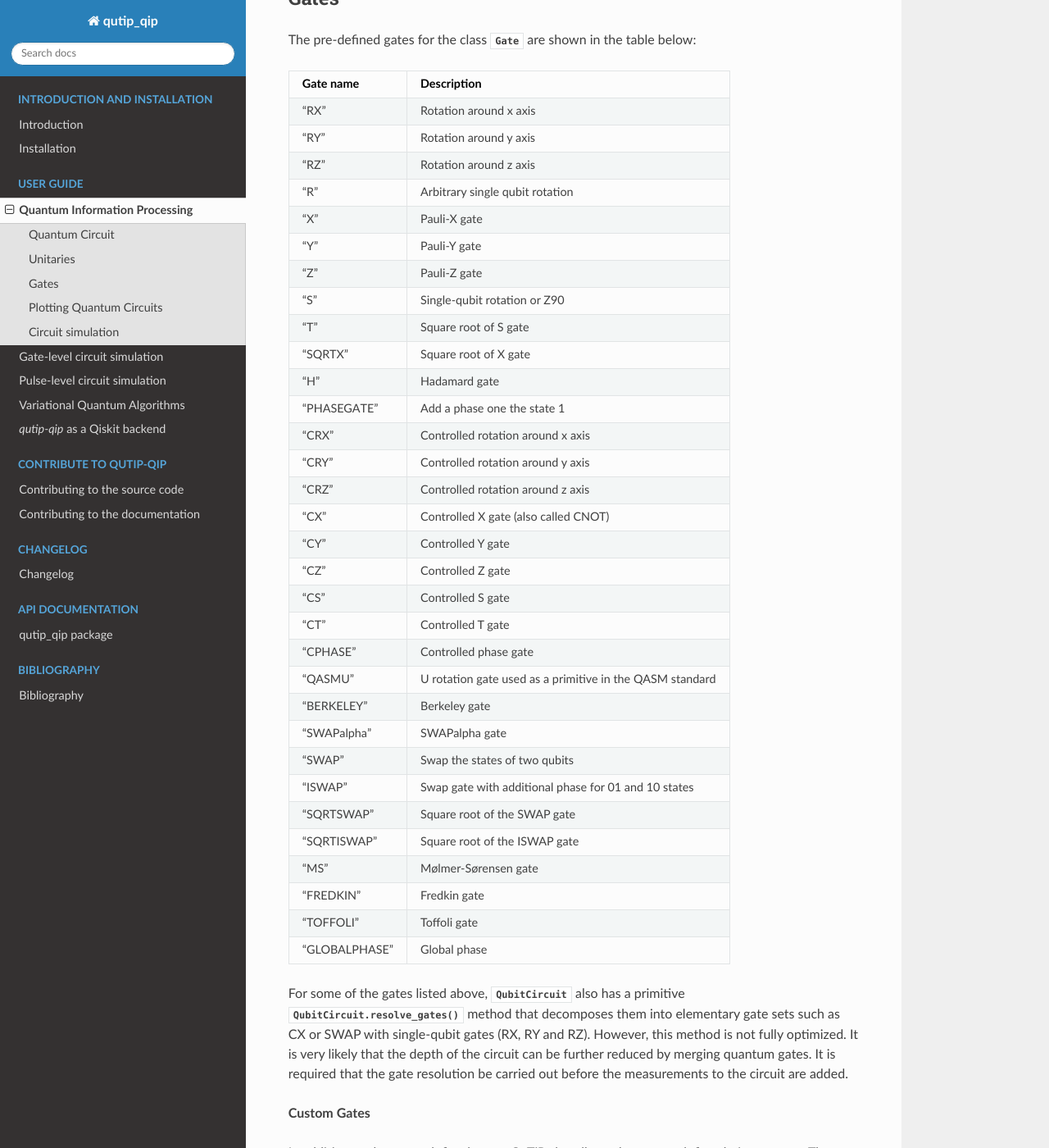
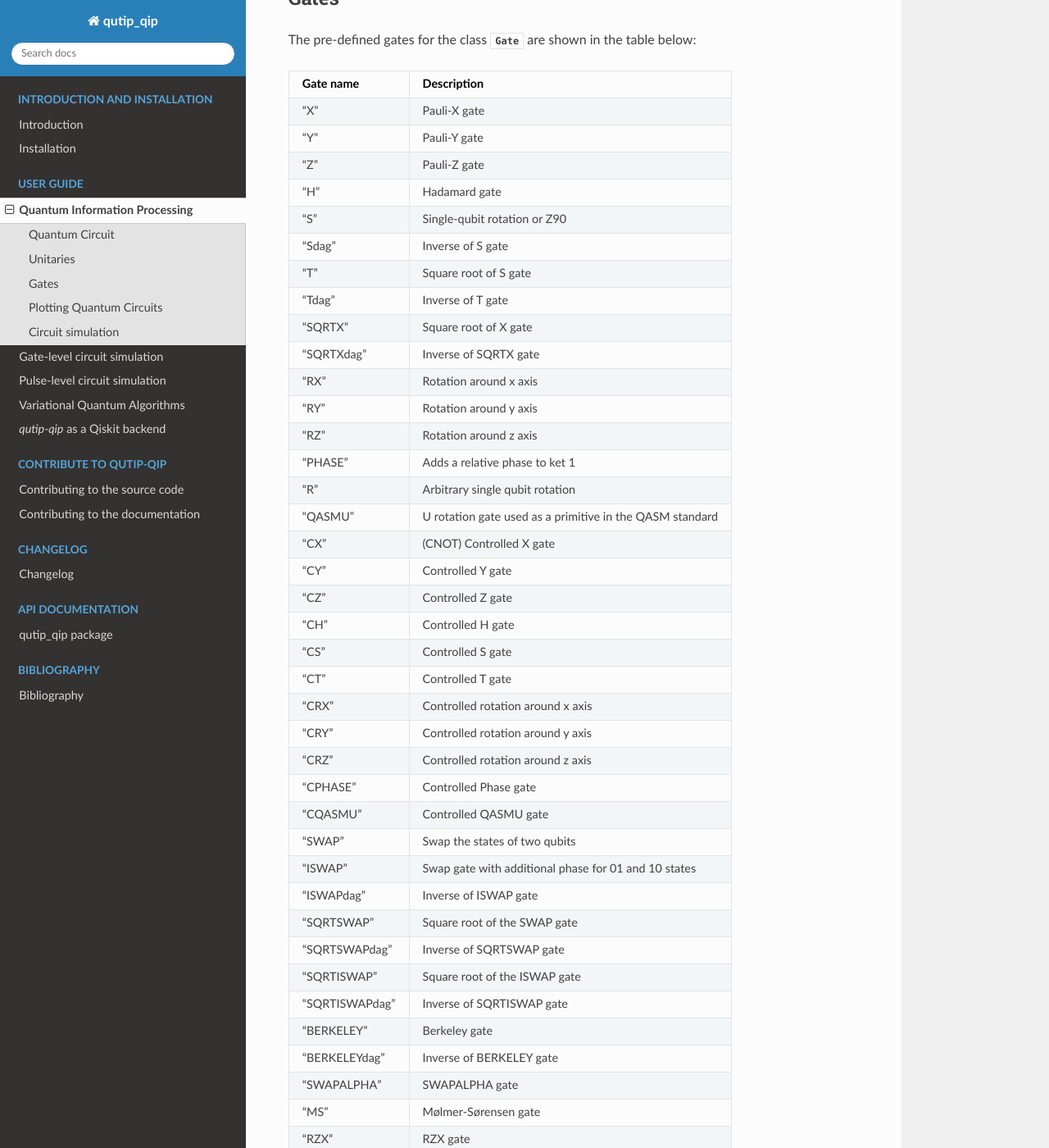
Before and after one commit to qutip/qutip-qip, a Sphinx documentation site: the page built from doc/source/qip-basics.rst, in a window 1280 px wide and 1400 px high, scrolled down 2336 px. Shown: the whole window at 82% size. Built offline with Sphinx 7.4.7 and the Read the Docs theme 3.1.0, drawn with Linux system fonts in a browser that asks for light colours; pages that are not in the unit, such as notebooks, are missing from menus; some of the changed text lies outside the part shown.

Commit message:
Added new standard gates to the docs

```diff
--- a/doc/source/qip-basics.rst
+++ b/doc/source/qip-basics.rst
@@ -139,38 +139,49 @@ The pre-defined gates for the class :class:`~.operations.Gate` are shown in the
 ====================  ========================================
 Gate name                           Description
 ====================  ========================================
+"X"                   Pauli-X gate
+"Y"                   Pauli-Y gate
+"Z"                   Pauli-Z gate
+"H"                   Hadamard gate
+"S"                   Single-qubit rotation or Z90
+"Sdag"                Inverse of S gate
+"T"                   Square root of S gate
+"Tdag"                Inverse of T gate
+"SQRTX"               Square root of X gate
+"SQRTXdag"            Inverse of SQRTX gate
 "RX"                  Rotation around x axis
 "RY"                  Rotation around y axis
 "RZ"                  Rotation around z axis
+"PHASE"               Adds a relative phase to ket 1
 "R"                   Arbitrary single qubit rotation
-"X"                   Pauli-X gate
-"Y"                   Pauli-Y gate
-"Z"                   Pauli-Z gate
-"S"                   Single-qubit rotation or Z90
-"T"                   Square root of S gate
-"SQRTX"               Square root of X gate
-"H"                   Hadamard gate
-"PHASEGATE"           Add a phase one the state 1
+"QASMU"               U rotation gate used as a primitive in the QASM standard
+"CX"                  (CNOT) Controlled X gate
+"CY"                  Controlled Y gate
+"CZ"                  Controlled Z gate
+"CH"                  Controlled H gate
+"CS"                  Controlled S gate
+"CT"                  Controlled T gate
 "CRX"                 Controlled rotation around x axis
 "CRY"                 Controlled rotation around y axis
 "CRZ"                 Controlled rotation around z axis
-"CX"                  Controlled X gate (also called CNOT)
-"CY"                  Controlled Y gate
-"CZ"                  Controlled Z gate
-"CS"                  Controlled S gate
-"CT"                  Controlled T gate
-"CPHASE"              Controlled phase gate
-"QASMU"               U rotation gate used as a primitive in the QASM standard
-"BERKELEY"            Berkeley gate
-"SWAPalpha"           SWAPalpha gate
+"CPHASE"              Controlled Phase gate
+"CQASMU"              Controlled QASMU gate
 "SWAP"                Swap the states of two qubits
 "ISWAP"               Swap gate with additional phase for 01 and 10 states
+"ISWAPdag"            Inverse of ISWAP gate
 "SQRTSWAP"            Square root of the SWAP gate
+"SQRTSWAPdag"         Inverse of SQRTSWAP gate
 "SQRTISWAP"           Square root of the ISWAP gate
+"SQRTISWAPdag"        Inverse of SQRTISWAP gate
+"BERKELEY"            Berkeley gate
+"BERKELEYdag"         Inverse of BERKELEY gate
+"SWAPALPHA"           SWAPALPHA gate
 "MS"                  Mølmer-Sørensen gate
+"RZX"                 RZX gate
+"TOFFOLI"             (CCX) Toffoli gate
 "FREDKIN"             Fredkin gate
-"TOFFOLI"             Toffoli gate
-"GLOBALPHASE"         Global phase
+"GLOBALPHASE"         Global phase gate
+"IDLE"                Identity gate
 ====================  ========================================
 
 For some of the gates listed above, :class:`.QubitCircuit` also has a primitive :func:`.QubitCircuit.resolve_gates()` method that decomposes them into elementary gate sets such as CX or SWAP with single-qubit gates (RX, RY and RZ). However, this method is not fully optimized. It is very likely that the depth of the circuit can be further reduced by merging quantum gates. It is required that the gate resolution be carried out before the measurements to the circuit are added.
```
